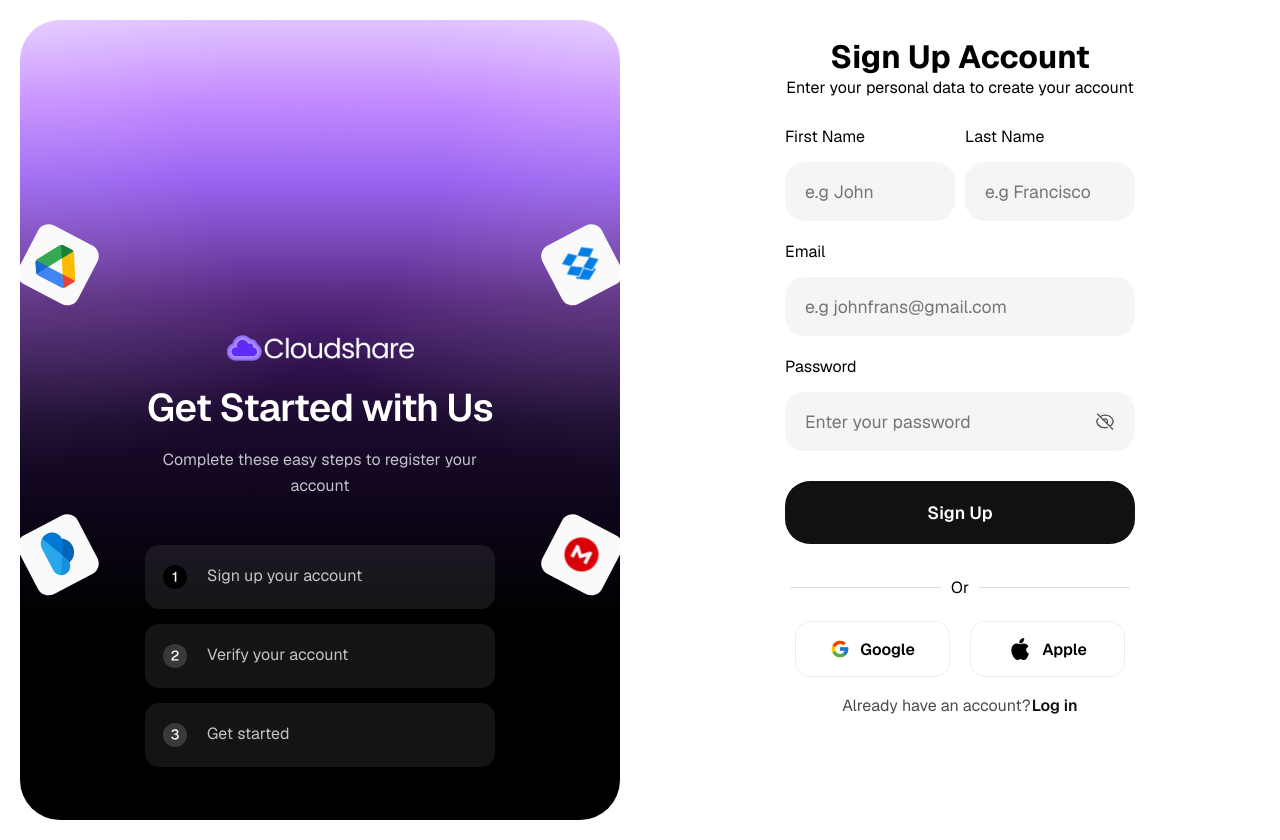
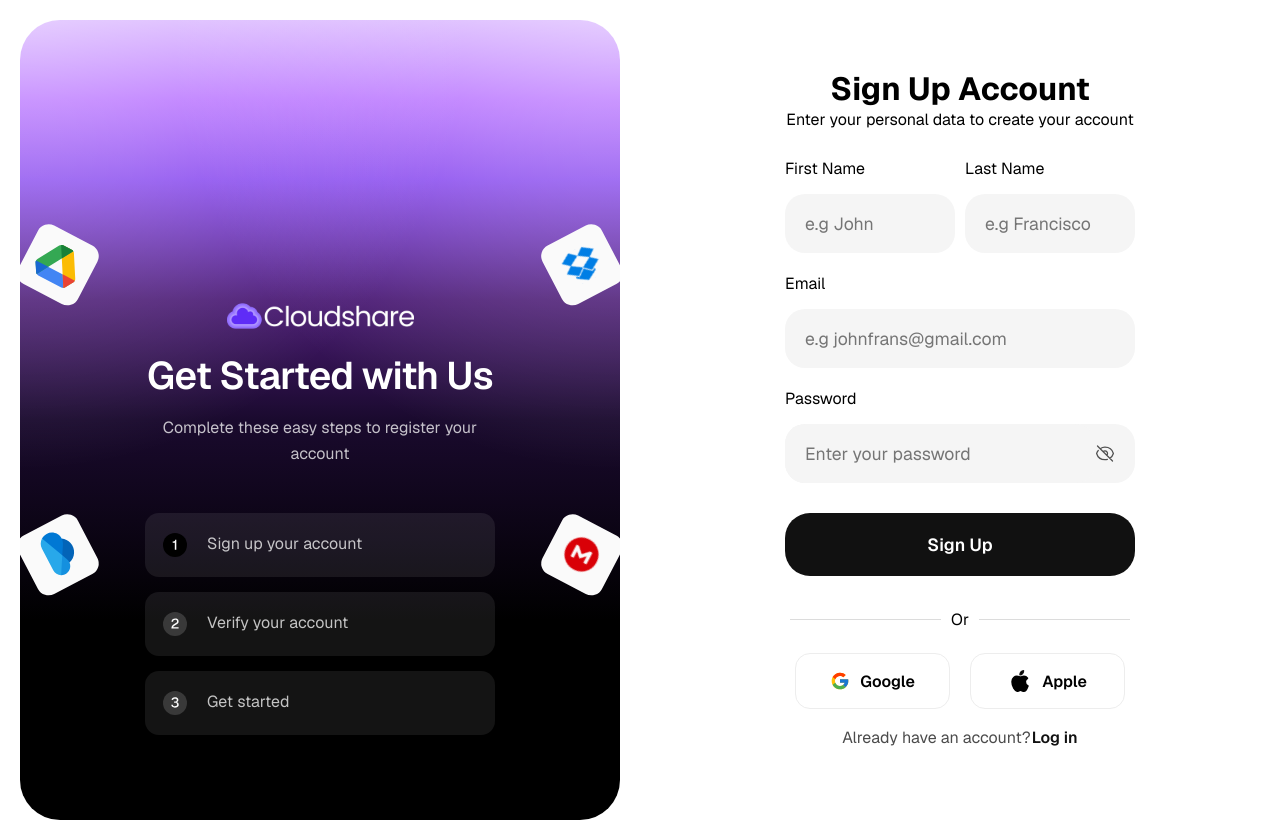
Before and after one commit to Adex324/cloudshare, a React (Vite) app: page /signup in a window 1280 px wide. Built offline with nearby package versions, Linux system fonts and the light colour scheme.

Commit message:
fixed css

```diff
--- a/src/pages/Signup.css
+++ b/src/pages/Signup.css
@@ -45,7 +45,7 @@
 }
 
 .left_grid_text {
-  padding: 13rem 2rem 10rem 2rem;
+  padding: 7rem 2rem 0rem 2rem;
   display: flex;
   gap: 17px;
   flex-direction: column;
@@ -139,7 +139,7 @@
   width: calc(50% - 40px);
   display: flex;
   flex-direction: column;
-  padding: 1rem 5rem;
+  padding: 3rem 5rem;
   text-align: center;
   gap: 13px;
 }
```
